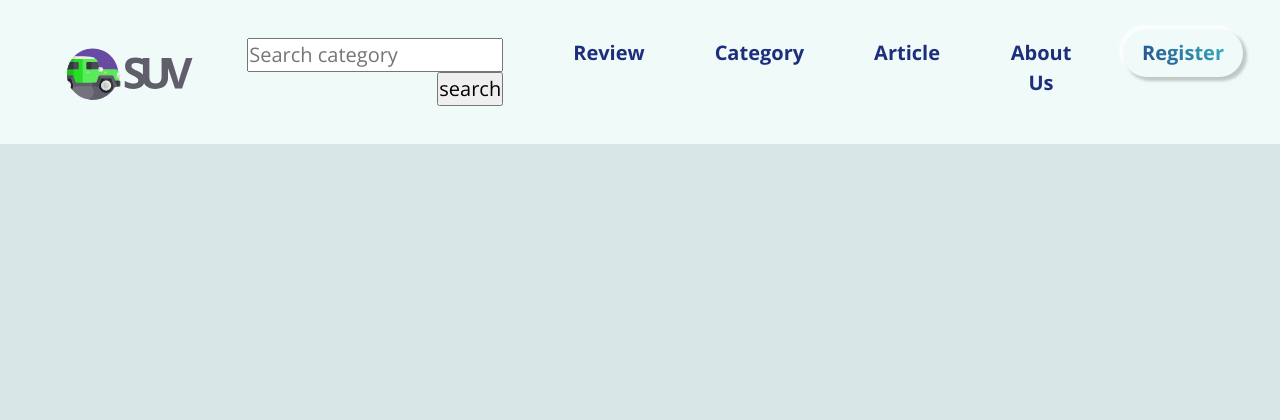
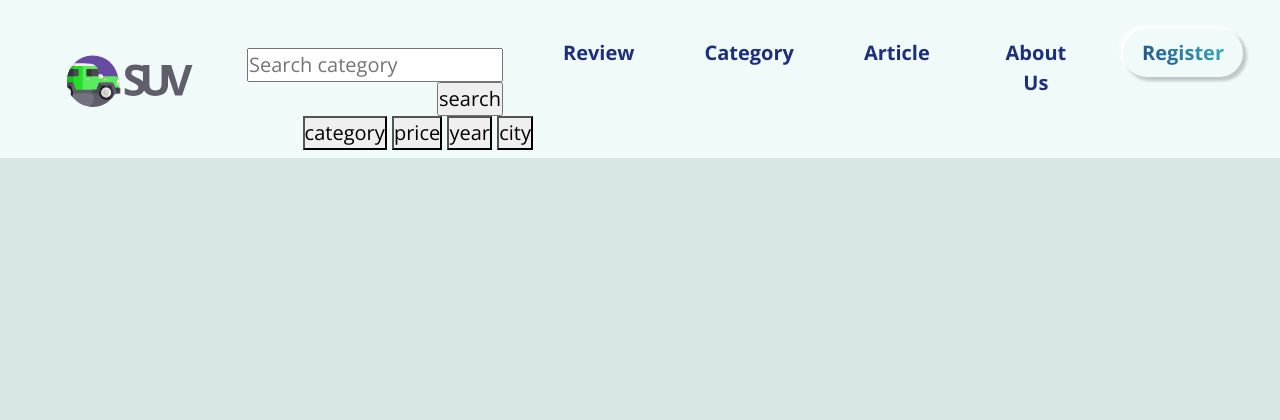
Before and after one commit to suryanirvana/shop-ur-vehicle-suv, a Django app: page /articles.html in a window 1280 px wide. Shown: the top 420 px of the page. Run offline with Django 3.2, Linux system fonts and the light colour scheme; data comes from the database, SQL or seed files in the repository; some libraries are stand-ins or nearby versions.

Commit message:
merge with master

```diff
--- a/suv/templates/base.html
+++ b/suv/templates/base.html
@@ -40,10 +40,14 @@
                     style="width: 150px; margin-left: 4vw;" href="#home"></a>
             <ul class="navbar-nav ml-auto">
                 <li class="nav-item">
-                    <form action="category.html" method="GET" style="margin: 20px 20px 20px 10px; padding: 10px 20px">
+                    <form id="searchForm" action="category.html" method="GET" style="margin: 20px 20px 0px 0px; padding: 20px 10px 0px 0px">
                         <input type="text" name="q" placeholder="Search category"></input>
                         <input type="submit" value="search"></input>
                     </form>
+                    <button id="categoryButton" onclick="changeSearch('q', 'category')">category</button>
+                    <button id="priceButton" onclick="changeSearch('price', 'price')">price</button>
+                    <button id="yearButton" onclick="changeSearch('year', 'year')">year</button>
+                    <button id="cityButton" onclick="changeSearch('city', 'city')">city</button>
                 </li>
                 <li class="nav-item">
                     <a class="nav-link js-scroll-trigger yellow-text" href="review.html">Review</a>
@@ -83,6 +87,14 @@
     <script src="https://cdn.jsdelivr.net/npm/popper.js@1.16.0/dist/umd/popper.min.js" integrity="sha384-Q6E9RHvbIyZFJoft+2mJbHaEWldlvI9IOYy5n3zV9zzTtmI3UksdQRVvoxMfooAo" crossorigin="anonymous"></script>
     <script src="https://stackpath.bootstrapcdn.com/bootstrap/4.4.1/js/bootstrap.min.js" integrity="sha384-wfSDF2E50Y2D1uUdj0O3uMBJnjuUD4Ih7YwaYd1iqfktj0Uod8GCExl3Og8ifwB6" crossorigin="anonymous"></script>
     <script src="{% static 'js/script.js' %}"></script>
+    <script>
+        function changeSearch(name, attribute) {
+            form = document.getElementById('searchForm');
+            form.innerHTML = "";
+            form.innerHTML += "<input type='text' name='" + name + "' placeholder='Search " + attribute + "'></input>";
+            form.innerHTML += "<input type='submit' value='search'></input>";
+        }
+    </script>
 </body>
 
 </html>
--- a/suv/views.py
+++ b/suv/views.py
@@ -82,38 +82,71 @@ def category(request):
     username = "admin"
     fav_cars  =  load_db()[username]
     #Handle if no query is passed
-    if 'q' not in req:
+    if 'q' in req:
+        response = {'title':req['q'],'car_list':[]}
+    elif 'price' in req:
+        response = {'title':req['price'],'car_list':[]}
+    elif 'year' in req:
+        response = {'title':req['year'],'car_list':[]}
+    elif 'city' in req:
+        response = {'title':req['city'],'car_list':[]}
+    else:
         response = {'title':'No matching car found.','car_list':[]}
-        return render(request,'category.html',response)
-    else:
-        response = {'title':req['q'],'car_list':[]}
+        #return render(request,'category.html',response)
 
     #Making Car List
     car_all = list(Car.objects.all().values())
     car_list = list()
 
-    #Set category for each cars
-    for i in range(len(car_all)):
-        car_all[i]['category'] = Category.objects.get(pk=car_all[i]['category_id']).car_type
 
-    #List all cars that fit the category
-    for i in car_all:
-        try:
+    if 'q' in req:
+        #Set category for each cars
+        for i in range(len(car_all)):
+            car_all[i]['category'] = Category.objects.get(pk=car_all[i]['category_id']).car_type
+
+        #List all cars that fit the category
+        for i in car_all:
             if i['category'].lower() == req['q'].lower():
-                car_list.append(i)
-        except:
-            pass
+                    car_list.append(i)
+    elif 'price' in req:
+        #List all cars that fit the category
+        for i in car_all:
+            if i['price'] <= req['price']:
+                    car_list.append(i)
+    elif 'year' in req:
+        #List all cars that fit the category
+        for i in car_all:
+            if i['year'] == req['year']:
+                    car_list.append(i)
+    elif 'city' in req:
+        #List all cars that fit the category
+        for i in car_all:
+            if i['city'].lower() == req['city'].lower():
+                    car_list.append(i)
+    else:
+        pass
+
 
     #If there is no car, then say no matching cars
     if (not car_list):
         response = {'title':'No matching car found.','car_list':[]}
-        return render(request,'category.html',response)
+        #return render(request,'category.html',response)
 
-    #Making Recomended Car
     try:
-        response = {'title':req['q'],'recomended_car':car_list[0],'car_list':car_list}
+        if 'q' in req:
+        #Making Recomended Car
+            response = {'title':req['q'],'recomended_car':car_list[0],'car_list':car_list}
+        elif 'price' in req:
+            response = {'title':req['price'],'recomended_car':car_list[0],'car_list':car_list}
+        elif 'year' in req:
+            response = {'title':req['year'],'recomended_car':car_list[0],'car_list':car_list}
+        elif 'city' in req:
+            response = {'title':req['city'],'recomended_car':car_list[0],'car_list':car_list}
+        else:
+            pass
     except:
-        response = {'title':req['q'],'car_list':{}}
+        response = {'title':'No matching car found.','car_list':[]}
+
 
     response['fav_cars'] = fav_cars
     return render(request,'category.html',response)
```
Also changed, not shown: requirements.txt (+4 -31 lines), suv/tests.py (+58 -7 lines).
